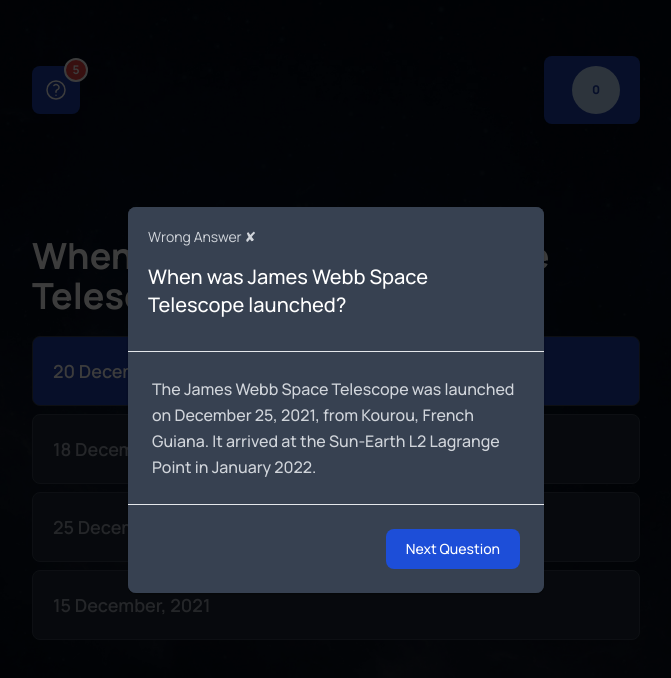
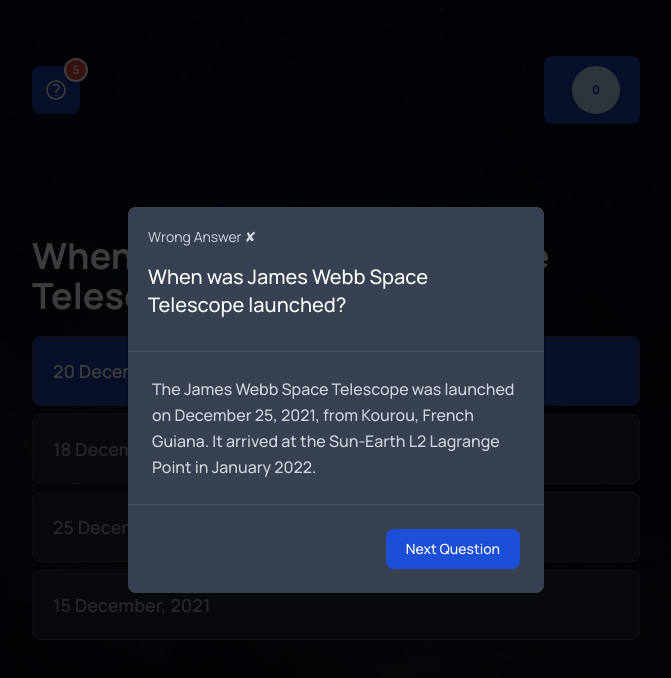
Before and after one commit to Sowmo0509/playjwst, a Next.js app: page /quiz in a window 1280 px wide. Both pictures are taken after a click on the button "20 December, 2021". Shown: the top 678 px of the page, without its empty margins (304-975 px from the left). Built offline with nearby package versions, Linux system fonts and the light colour scheme.

Commit message:
Fixed dark mode

```diff
--- a/pages/quiz/index.js
+++ b/pages/quiz/index.js
@@ -43,7 +43,7 @@
                 <path strokeLinecap="round" strokeLinejoin="round" d="M9.879 7.519c1.171-1.025 3.071-1.025 4.242 0 1.172 1.025 1.172 2.687 0 3.712-.203.179-.43.326-.67.442-.745.361-1.45.999-1.45 1.827v.75M21 12a9 9 0 11-18 0 9 9 0 0118 0zm-9 5.25h.008v.008H12v-.008z" />
               </svg>
               <span className="sr-only">Questions</span>
-              <div className="inline-flex absolute -top-2 -right-2 justify-center items-center w-6 h-6 text-xs font-bold text-white bg-red-500 rounded-full border-2 border-white dark:border-gray-900">{quesLen}</div>
+              <div className="inline-flex absolute -top-2 -right-2 justify-center items-center w-6 h-6 text-xs font-bold text-white bg-red-500 rounded-full border-2 border-white border-gray-900">{quesLen}</div>
             </button>
             <div>
               <button disabled={true} type="button" className="inline-flex items-center px-5 py-2.5 text-sm font-medium text-center text-white rounded-lg focus:ring-4 focus:outline-none bg-blue-800">
@@ -73,17 +73,17 @@
                     <div id="small-modal" tabIndex="-1" className={`${isOptionDisabled ? "" : "hidden"} bg-opacity-30 bg-black flex justify-center items-center overflow-y-auto overflow-x-hidden fixed top-0 right-0 left-0 z-50 w-full h-full md:inset-0 h-modal md:h-full`}>
                       <div className="p-4 w-full max-w-md h-full md:h-auto flex items-center">
                         <div className="relative rounded-lg shadow bg-gray-700">
-                          <div className="flex flex-col justify-between items-start p-5 rounded-t border-b dark:border-gray-600">
+                          <div className="flex flex-col justify-between items-start p-5 rounded-t border-b border-gray-600">
                             <h4 className="text-sm pb-4 text-gray-300">{correctFlag}</h4>
                             <h3 className="text-xl font-medium text-white">{questions[quesNum].questionText}</h3>
-                            <button type="button" className="text-gray-400 bg-transparent hover:bg-gray-200 hover:text-gray-900 rounded-lg text-sm p-1.5 ml-auto inline-flex items-center dark:hover:bg-gray-600 dark:hover:text-white" data-modal-toggle="small-modal"></button>
+                            <button type="button" className="text-gray-400 bg-transparent hover:bg-gray-200 rounded-lg text-sm p-1.5 ml-auto inline-flex items-center hover:bg-gray-600 hover:text-white" data-modal-toggle="small-modal"></button>
                           </div>
                           <div className="p-6 space-y-6">
                             <p className="text-base leading-relaxed font-medium text-gray-300">{questions[quesNum].story}</p>
                           </div>
-                          <div className="flex justify-between items-center p-6 space-x-2 rounded-b border-t border-gray-200 dark:border-gray-600">
+                          <div className="flex justify-between items-center p-6 space-x-2 rounded-b border-t border-gray-600">
                             <p className="text-sm text-blue-300">{quesLen < 2 ? "Level 1 completed." : null}</p>
-                            <button onClick={() => handleModalButton()} data-modal-toggle="small-modal" type="button" className="text-white bg-blue-700 hover:bg-blue-800 focus:ring-4 focus:outline-none focus:ring-blue-300 font-medium rounded-lg text-sm px-5 py-2.5 text-center dark:bg-blue-600 dark:hover:bg-blue-700 dark:focus:ring-blue-800">
+                            <button onClick={() => handleModalButton()} data-modal-toggle="small-modal" type="button" className="text-white focus:ring-4 focus:outline-none  font-medium rounded-lg text-sm px-5 py-2.5 text-center bg-blue-600 bg-blue-700 focus:ring-blue-800">
                               {quesLen < 2 ? <Link href={"cardgame"}>Go to Second Level</Link> : "Next Question"}
                             </button>
                           </div>
```
